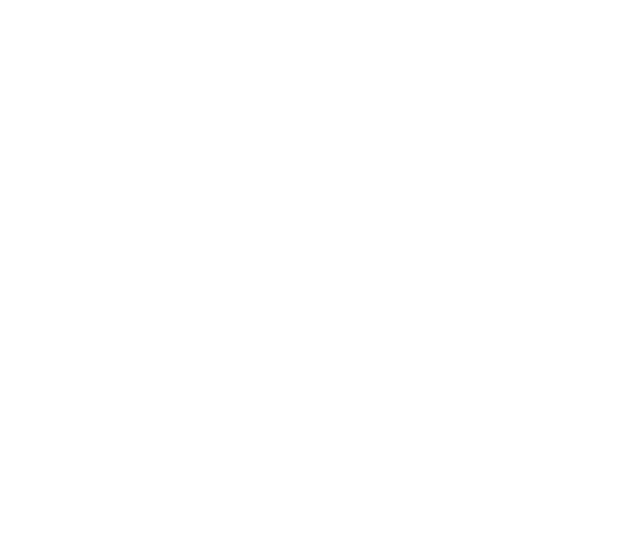
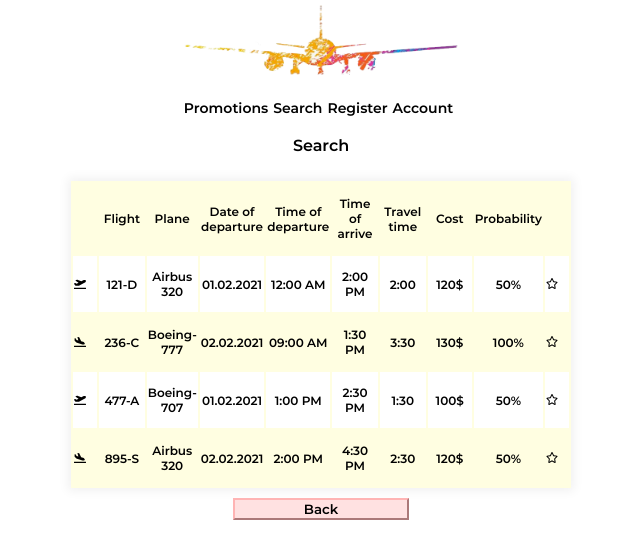
Before and after one commit to ilkatkov/flightpool, a plain HTML site: page search.html in a window 1280 px wide. Shown: the whole page, without its empty margins (319-959 px from the left). Drawn offline with Linux system fonts and the light colour scheme.

Commit message:
added search and booking

```diff
--- a/booking.html
+++ b/booking.html
@@ -0,0 +1,130 @@
+<!DOCTYPE html>
+<html lang="en">
+
+<head>
+    <meta charset="UTF-8">
+    <meta name="viewport" content="width=device-width, initial-scale=1.0">
+    <link rel="stylesheet" href="styles/style.css">
+    <title>FlightPool</title>
+</head>
+
+<body>
+    <div class="header_div">
+        <img src="img/logo.png" class="test-0-logo">
+        <div class="nav_div">
+            <a href="#promotions">
+                <p class="test-0-nav-1">Promotions</p>
+            </a>
+            <a href="#search">
+                <p class="test-0-nav-2">Search</p>
+            </a>
+            <a href="#register">
+                <p class="test-0-nav-3">Register</p>
+            </a>
+            <a href="#account">
+                <p class="test-0-nav-4">Account</p>
+            </a>
+        </div>
+    </div>
+    <p>Booking</p>
+    <div class="booking_div">
+        <table class="search_table">
+            <tr>
+                <td class="test-5-fc">
+                    <p>Flight</td>
+                <td class="test-5-fcity">
+                    <p>City of departure</p>
+                </td>
+                <td class="test-5-from">
+                    <p>Airport of departure</p>
+                </td>
+                <td class="test-5-dd">
+                    <p>Date of departure</p>
+                </td>
+                <td class="test-5-dt ">
+                    <p>Time of departure</p>
+                </td>
+                <td class="test-5-tcity">
+                    <p>City of arrive</p>
+                </td>
+                <td class="test-5-to">
+                    <p>Airport of arrive</td>
+                <td class="test-5-at">
+                    <p>Time of arrive</p>
+                </td>
+                <td class="test-5-fp">
+                    <p>Cost</p>
+                </td>
+            </tr>
+            <tr>
+                <td class="test-5-fc">
+                    <p>121-D</td>
+                <td class="test-5-fcity">
+                    <p>Belgorod</p>
+                </td>
+                <td class="test-5-from">
+                    <p>EGO</p>
+                </td>
+                <td class="test-5-dd">
+                    <p>01.02.2021</p>
+                </td>
+                <td class="test-5-dt ">
+                    <p>12:00 AM</p>
+                </td>
+                <td class="test-5-tcity">
+                    <p>Moscow</p>
+                </td>
+                <td class="test-5-to">
+                    <p>DME</td>
+                <td class="test-5-at">
+                    <p>2:00PM</p>
+                </td>
+                <td class="test-5-fp">
+                    <p>120$</p>
+                </td>
+            </tr>
+        </table>
+    </div>
+
+    <div class="trust_div">
+        <table class="search_table">
+            <tr>
+                <td class="test-5-name">
+                    <p>Name</td>
+                <td class="test-5-last">
+                    <p>Surname</p>
+                </td>
+                <td class="test-5-dob">
+                    <p>Date of birth</p>
+                </td>
+                <td class="test-5-doc">
+                    <p>Passport number</p>
+                </td>
+                <td>Remove</td>
+            </tr>
+            <tr>
+                <td class="test-5-name">
+                    <p>Ilya</td>
+                <td class="test-5-last">
+                    <p>Katkov</p>
+                </td>
+                <td class="test-5-dob">
+                    <p>17.09.2001</p>
+                </td>
+                <td class="test-5-doc">
+                    <p>13 16 515021</p>
+                </td>
+                <td>
+                    <button class="test-5-remove"></button>
+                </td>
+            </tr>
+        </table>
+    </div>
+    <button class="test-5-add">Add passenger</button>
+    <div class="booking_total">
+        <p class="test-5-price">Total cost: 120$</p>
+        <input type="submit" value="Complete" class="test-5-book">
+    </div>
+</body>
+
+</html>
--- a/search.html
+++ b/search.html
@@ -0,0 +1,185 @@
+<!DOCTYPE html>
+<html lang="en">
+
+<head>
+    <meta charset="UTF-8">
+    <meta name="viewport" content="width=device-width, initial-scale=1.0">
+    <link rel="stylesheet" href="styles/style.css">
+    <title>FlightPool</title>
+</head>
+
+<body>
+    <div class="header_div">
+        <img src="img/logo.png" class="test-0-logo">
+        <div class="nav_div">
+            <a href="#promotions">
+                <p class="test-0-nav-1">Promotions</p>
+            </a>
+            <a href="#search">
+                <p class="test-0-nav-2">Search</p>
+            </a>
+            <a href="#register">
+                <p class="test-0-nav-3">Register</p>
+            </a>
+            <a href="#account">
+                <p class="test-0-nav-4">Account</p>
+            </a>
+        </div>
+    </div>
+    <p>Search</p>
+    <div class="booking_div">
+        <table class="search_table">
+            <tr>
+                <td></td>
+                <td class="test-4-fn">
+                    <p>Flight</td>
+                <td class="test-4-at">
+                    <p>Plane</p>
+                </td>
+                <td class="test-4-dd">
+                    <p>Date of departure</p>
+                </td>
+                <td class="test-4-dt">
+                    <p>Time of departure</p>
+                </td>
+                <td class="test-4-at">
+                    <p>Time of arrive</p>
+                </td>
+                <td class="test-4-ft">
+                    <p>Travel time</p>
+                </td>
+                <td class="test-4-fp">
+                    <p>Cost</td>
+                <td class="test-4-fh">
+                    <p>Probability</p>
+                </td>
+                <td></td>
+            </tr>
+            <tr>
+                <td>
+                    <img src="img/plane-departure.svg" class="search_img">
+                </td>
+                <td class="test-4-fn">
+                    <p>121-D</td>
+                <td class="test-4-at">
+                    <p>Airbus 320</p>
+                </td>
+                <td class="test-4-dd">
+                    <p>01.02.2021</p>
+                </td>
+                <td class="test-4-dt">
+                    <p>12:00 AM</p>
+                </td>
+                <td class="test-4-at">
+                    <p>2:00 PM</p>
+                </td>
+                <td class="test-4-ft">
+                    <p>2:00</p>
+                </td>
+                <td class="test-4-fp">
+                    <p>120$</td>
+                <td class="test-4-fh">
+                    <p>50%</p>
+                </td>
+                <td>
+                    <img src="img/star.svg" class="search_img">
+                </td>
+            </tr>
+            <tr>
+                <td>
+                    <img src="img/plane-arrival.svg" class="search_img">
+                </td>
+                <td class="test-4-fn">
+                    <p>236-C</td>
+                <td class="test-4-at">
+                    <p>Boeing-777</p>
+                </td>
+                <td class="test-4-dd">
+                    <p>02.02.2021</p>
+                </td>
+                <td class="test-4-dt">
+                    <p>09:00 AM</p>
+                </td>
+                <td class="test-4-at">
+                    <p>1:30 PM</p>
+                </td>
+                <td class="test-4-ft">
+                    <p>3:30</p>
+                </td>
+                <td class="test-4-fp">
+                    <p>130$</td>
+                <td class="test-4-fh">
+                    <p>100%</p>
+                </td>
+                <td>
+                    <img src="img/star.svg" class="search_img">
+                </td>
+            </tr>
+            <tr>
+                <td>
+                    <img src="img/plane-departure.svg" class="search_img">
+                </td>
+                <td class="test-4-fn">
+                    <p>477-A</td>
+                <td class="test-4-at">
+                    <p>Boeing-707</p>
+                </td>
+                <td class="test-4-dd">
+                    <p>01.02.2021</p>
+                </td>
+                <td class="test-4-dt">
+                    <p>1:00 PM</p>
+                </td>
+                <td class="test-4-at">
+                    <p>2:30 PM</p>
+                </td>
+                <td class="test-4-ft">
+                    <p>1:30</p>
+                </td>
+                <td class="test-4-fp">
+                    <p>100$</td>
+                <td class="test-4-fh">
+                    <p>50%</p>
+                </td>
+                <td>
+                    <img src="img/star.svg" class="search_img">
+                </td>
+            </tr>
+            <tr>
+                <td>
+                    <img src="img/plane-arrival.svg" class="search_img">
+                </td>
+                <td class="test-4-fn">
+                    <p>895-S</td>
+                <td class="test-4-at">
+                    <p>Airbus 320</p>
+                </td>
+                <td class="test-4-dd">
+                    <p>02.02.2021</p>
+                </td>
+                <td class="test-4-dt">
+                    <p>2:00 PM</p>
+                </td>
+                <td class="test-4-at">
+                    <p>4:30 PM</p>
+                </td>
+                <td class="test-4-ft">
+                    <p>2:30</p>
+                </td>
+                <td class="test-4-fp">
+                    <p>120$</td>
+                <td class="test-4-fh">
+                    <p>50%</p>
+                </td>
+                <td>
+                    <img src="img/star.svg" class="search_img">
+                </td>
+            </tr>
+        </table>
+    </div>
+    <div>
+        <input type="submit" value="Back" class="test-4-bsb">
+    </div>
+</body>
+
+</html>
--- a/styles/style.css
+++ b/styles/style.css
@@ -123,6 +123,32 @@ a:link {
     margin-bottom: 10px;
 }
 
+.test-4-bsb {
+    font-family: 'Montserrat';
+    background-color: #ffe1e1;
+    border-color: #ffb4b4;
+    width: 176px;
+    margin-bottom: 10px;
+}
+
+.test-5-add {
+    margin: 0 auto;
+    font-family: 'Montserrat';
+    background-color: #e9ffe1;
+    border-color: #79ffa1;
+    width: 176px;
+    margin-bottom: 10px;
+}
+
+.test-5-remove {
+    width: 100%;
+    height: 25px;
+    margin-right: 10px;
+    margin: 0 auto;
+    border: 0;
+    background: url(../img/ban.svg) no-repeat center;
+}
+
 .subscribe_div {
     background: #f3e1ff;
     box-shadow: 0px 0px 10px 3px rgba(0, 0, 0, 0.06);
@@ -193,3 +219,62 @@ a:link {
 .link {
     margin-right: 10px;
 }
+
+.search_table {
+    text-align: center;
+    font-size: 12px;
+    margin: 0 auto;
+}
+
+.search_table tbody tr:nth-child(2n) {
+    background: white;
+}
+
+.test-4-fn,
+.test-4-at,
+.test-4-dd,
+.test-4-dt,
+.test-4-at,
+.test-4-ft,
+.test-4-fp,
+.test-4-fh {
+    width: 10%;
+}
+
+.test-5-fc,
+.test-5-fcity,
+.test-5-from,
+.test-5-dd,
+.test-5-dt,
+.test-5-tcity,
+.test-5-to,
+.test-5-at,
+.test-5-fp {
+    width: 11%;
+}
+
+.test-5-name,
+.test-5-last,
+.test-5-dob,
+.test-5-doc {
+    width: 25%;
+}
+
+.test-5-price {
+    font-size: 20px;
+}
+
+.test-5-book {
+    font-family: 'Montserrat';
+    background-color: #e9ffe1;
+    border-color: #79ffa1;
+    width: 176px;
+    margin-bottom: 10px;
+}
+
+.booking_total {
+    text-align: left;
+    display: flex;
+    flex-direction: column;
+    justify-content: left;
+}
```
Also changed, not shown: img/ban.svg (added), img/star.svg (added).
